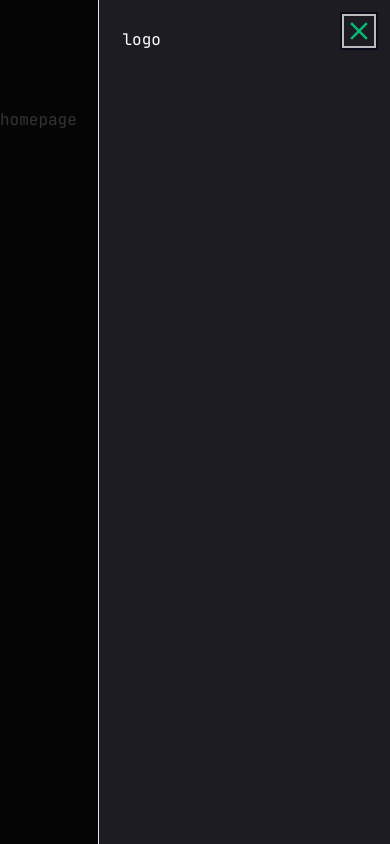
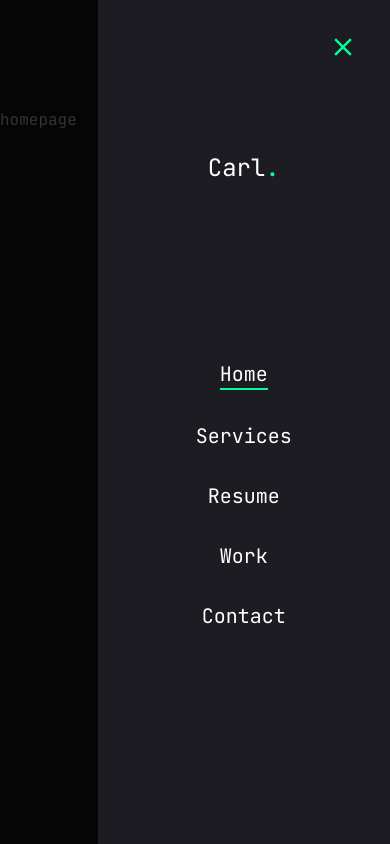
Before and after one commit to Dokkai-B/carl-portfolio, a Next.js app: page / in a window 390 px wide. Both pictures are taken after a click on the button 304 px from the left and 52 px from the top of the page. Built offline with nearby package versions, Linux system fonts and the light colour scheme.

Commit message:
Added MobileNav transitions and text-accents

```diff
--- a/components/MobileNav.jsx
+++ b/components/MobileNav.jsx
@@ -25,8 +25,8 @@ const links = [
     {
         name: "contact",
         path: "/contact"
-    }
-]
+    },
+];
 
 const MobileNav = () => {
     const pathname = usePathname();
@@ -37,10 +37,31 @@ const MobileNav = () => {
             </SheetTrigger>
             <SheetContent className="flex flex-col">
                 {/* Logo */}
-                <div>logo</div>
+                <div className="mt-32 mb-40 text-center text-2xl">
+                    <Link href="/">
+                        <h1 classname="text-4xl font-semibold">Carl<span className="text-accent">.</span></h1>
+                    </Link>
+                </div>
+                {/* Nav */}
+                <nav className="flex flex-col justify-center items-center gap-8">
+                    {links.map((link, index) => {
+                        return (
+                            <Link
+                                key={index}
+                                href={link.path}
+                                className={`${
+                                    link.path === pathname &&
+                                    "text accent border-b-2 border-accent"} text-xl capitalize hover:text-accent transition-all"
+                                `}
+                            >
+                                {link.name}
+                            </Link>
+                        );
+                    })}
+                </nav>
             </SheetContent>
         </Sheet>
     );
 };
 
-export default MobileNav
+export default MobileNav;
--- a/components/ui/sheet.jsx
+++ b/components/ui/sheet.jsx
@@ -35,7 +35,7 @@ const sheetVariants = cva(
           "inset-x-0 bottom-0 border-t data-[state=closed]:slide-out-to-bottom data-[state=open]:slide-in-from-bottom",
         left: "inset-y-0 left-0 h-full w-3/4 border-r data-[state=closed]:slide-out-to-left data-[state=open]:slide-in-from-left sm:max-w-sm",
         right:
-          "inset-y-0 right-0 h-full w-3/4  border-l data-[state=closed]:slide-out-to-right data-[state=open]:slide-in-from-right sm:max-w-sm",
+          "inset-y-0 right-0 h-full w-3/4 data-[state=closed]:slide-out-to-right data-[state=open]:slide-in-from-right sm:max-w-sm",
       },
     },
     defaultVariants: {
@@ -50,7 +50,7 @@ const SheetContent = React.forwardRef(({ side = "right", className, children, ..
     <SheetPrimitive.Content ref={ref} className={cn(sheetVariants({ side }), className)} {...props}>
       {children}
       <SheetPrimitive.Close
-        className="absolute right-4 top-4 rounded-sm opacity-70 ring-offset-white transition-opacity hover:opacity-100 focus:outline-none focus:ring-2 focus:ring-slate-950 focus:ring-offset-2 disabled:pointer-events-none data-[state=open]:bg-slate-100 dark:ring-offset-slate-950 dark:focus:ring-slate-300 dark:data-[state=open]:bg-slate-800">
+        className="absolute right-8 top-8 transition-opacity outline-none">
         <IoMdClose className="text-3xl text-accent" />
         <span className="sr-only">Close</span>
       </SheetPrimitive.Close>
```
